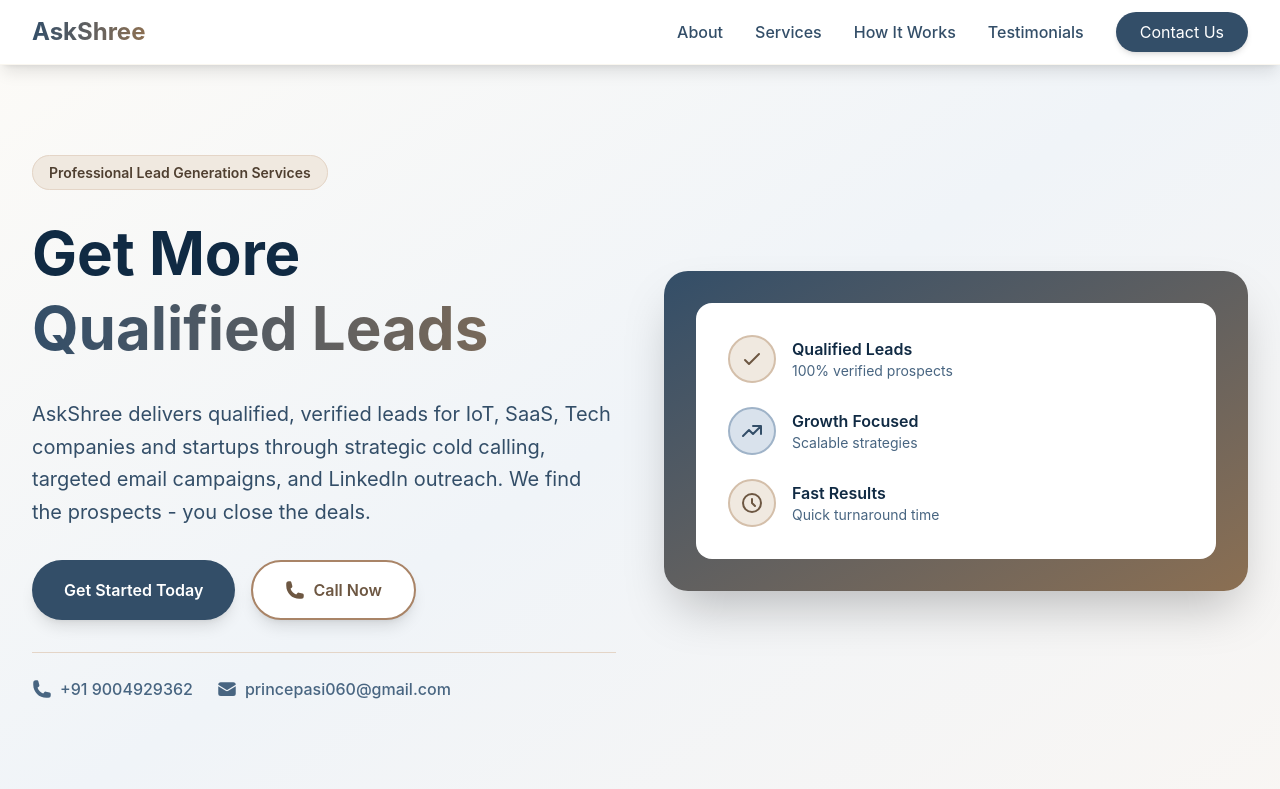
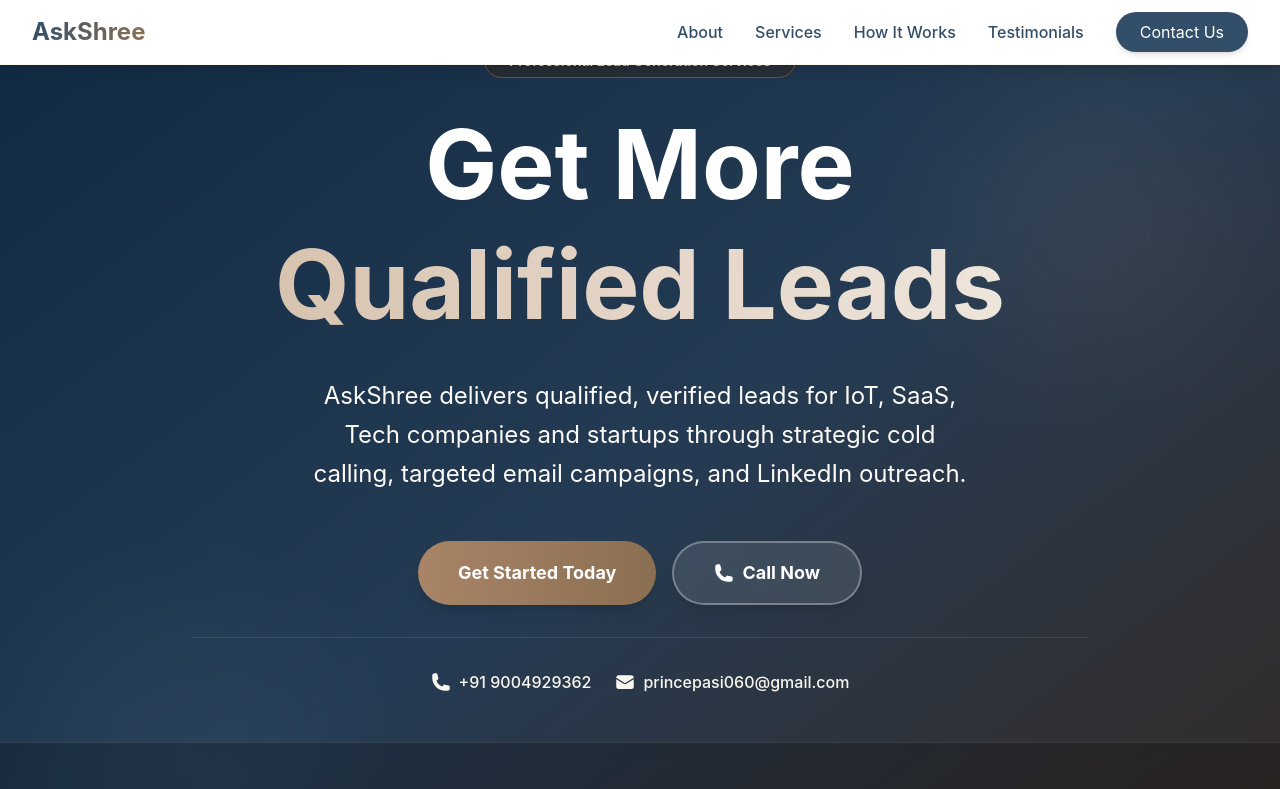
Before and after one commit to Ojas408/askshree-website, a React (Vite) app: page / in a window 1280 px wide. Shown: the top 789 px of the page. Built offline with nearby package versions, Linux system fonts and the light colour scheme.

Commit message:
Redesign hero to be full-screen with dark background and anchoring stats

```diff
--- a/src/components/Hero.tsx
+++ b/src/components/Hero.tsx
@@ -1,4 +1,4 @@
-import { PhoneIcon, EnvelopeIcon } from '@heroicons/react/24/solid';
+import { PhoneIcon, EnvelopeIcon, CheckIcon } from '@heroicons/react/24/solid';
 
 export default function Hero() {
   const scrollToContact = () => {
@@ -8,39 +8,56 @@
     }
   };
 
+  const stats = [
+    { value: '100%', label: 'Qualified Leads' },
+    { value: '24/7', label: 'Support' },
+    { value: 'No', label: 'Long Contracts' }
+  ];
+
   return (
-    <section id="hero" className="pt-20 pb-16 bg-gradient-to-br from-cream-100 via-navy-50 to-brown-50">
-      <div className="max-w-7xl mx-auto px-4 sm:px-6 lg:px-8 py-20">
-        <div className="grid lg:grid-cols-2 gap-12 items-center">
-          {/* Left Column - Text Content */}
-          <div className="space-y-8">
+    <section id="hero" className="relative min-h-screen bg-gradient-to-br from-navy-900 via-navy-800 to-brown-900 flex flex-col overflow-hidden">
+      {/* Background decoration */}
+      <div className="absolute inset-0 opacity-10">
+        <div className="absolute top-20 right-10 w-72 h-72 bg-brown-500 rounded-full blur-3xl"></div>
+        <div className="absolute bottom-20 left-10 w-72 h-72 bg-navy-500 rounded-full blur-3xl"></div>
+      </div>
+
+      {/* Main Content */}
+      <div className="relative flex-1 flex items-center justify-center px-4 sm:px-6 lg:px-8 py-12">
+        <div className="max-w-4xl w-full text-center space-y-8">
+          {/* Badge */}
           <div className="inline-block">
-              <span className="bg-brown-100 text-brown-800 px-4 py-2 rounded-full text-sm font-semibold border border-brown-200">
+            <span className="bg-brown-900/50 text-brown-200 px-6 py-2 rounded-full text-sm font-semibold border border-brown-700 backdrop-blur-sm">
               Professional Lead Generation Services
             </span>
           </div>
 
-            <h1 className="text-5xl md:text-6xl font-bold text-navy-900 leading-tight">
+          {/* Headline */}
+          <div className="space-y-4">
+            <h1 className="text-6xl md:text-7xl lg:text-8xl font-bold text-white leading-tight">
               Get More
-              <span className="block bg-gradient-to-r from-navy-700 to-brown-600 bg-clip-text text-transparent">
+              <span className="block bg-gradient-to-r from-brown-300 via-brown-200 to-brown-100 bg-clip-text text-transparent">
                 Qualified Leads
               </span>
             </h1>
+          </div>
 
-            <p className="text-xl text-navy-700 leading-relaxed">
-              AskShree delivers qualified, verified leads for IoT, SaaS, Tech companies and startups through strategic cold calling, targeted email campaigns, and LinkedIn outreach. We find the prospects - you close the deals.
+          {/* Subheading */}
+          <p className="text-xl md:text-2xl text-cream-100 leading-relaxed max-w-2xl mx-auto">
+            AskShree delivers qualified, verified leads for IoT, SaaS, Tech companies and startups through strategic cold calling, targeted email campaigns, and LinkedIn outreach.
           </p>
 
-            <div className="flex flex-col sm:flex-row gap-4">
+          {/* CTA Buttons */}
+          <div className="flex flex-col sm:flex-row gap-4 justify-center pt-4">
             <button
               onClick={scrollToContact}
-                className="bg-navy-700 text-white px-8 py-4 rounded-full font-semibold hover:bg-navy-800 transition-all shadow-lg hover:shadow-xl transform hover:-translate-y-0.5"
+              className="bg-gradient-to-r from-brown-500 to-brown-600 text-white px-10 py-4 rounded-full font-bold text-lg hover:from-brown-600 hover:to-brown-700 transition-all shadow-lg hover:shadow-2xl transform hover:-translate-y-1"
             >
               Get Started Today
             </button>
             <a
               href="tel:9004929362"
-                className="bg-white text-brown-700 px-8 py-4 rounded-full font-semibold hover:bg-cream-50 transition-all shadow-lg border-2 border-brown-500 flex items-center justify-center gap-2"
+              className="bg-white/10 text-white px-10 py-4 rounded-full font-bold text-lg hover:bg-white/20 transition-all shadow-lg border-2 border-white/30 backdrop-blur-sm flex items-center justify-center gap-2"
             >
               <PhoneIcon className="h-5 w-5" />
               Call Now
@@ -48,61 +65,47 @@
           </div>
 
           {/* Contact Info */}
-            <div className="flex flex-col sm:flex-row gap-6 pt-6 border-t border-brown-200">
-              <a href="tel:9004929362" className="flex items-center gap-2 text-navy-600 hover:text-brown-600 transition-colors font-medium">
+          <div className="flex flex-col sm:flex-row gap-6 justify-center pt-8 border-t border-white/10">
+            <a href="tel:9004929362" className="flex items-center gap-2 text-cream-200 hover:text-brown-300 transition-colors font-medium">
               <PhoneIcon className="h-5 w-5" />
               <span>+91 9004929362</span>
             </a>
-              <a href="mailto:princepasi060@gmail.com" className="flex items-center gap-2 text-navy-600 hover:text-brown-600 transition-colors font-medium">
+            <a href="mailto:princepasi060@gmail.com" className="flex items-center gap-2 text-cream-200 hover:text-brown-300 transition-colors font-medium">
               <EnvelopeIcon className="h-5 w-5" />
               <span>princepasi060@gmail.com</span>
             </a>
           </div>
         </div>
+      </div>
 
-          {/* Right Column - Visual Element */}
-          <div className="relative">
-            <div className="bg-gradient-to-br from-navy-700 to-brown-600 rounded-3xl p-8 shadow-2xl transform hover:scale-105 transition-transform">
-              <div className="bg-white rounded-2xl p-8 space-y-6">
-                <div className="flex items-center gap-4">
-                  <div className="w-12 h-12 bg-brown-100 rounded-full flex items-center justify-center border-2 border-brown-300">
-                    <svg className="w-6 h-6 text-brown-700" fill="none" stroke="currentColor" viewBox="0 0 24 24">
-                      <path strokeLinecap="round" strokeLinejoin="round" strokeWidth={2} d="M5 13l4 4L19 7" />
-                    </svg>
+      {/* Anchoring Stats at Bottom */}
+      <div className="relative border-t border-white/10 bg-black/20 backdrop-blur-sm">
+        <div className="max-w-7xl mx-auto px-4 sm:px-6 lg:px-8 py-12">
+          <div className="grid md:grid-cols-3 gap-8">
+            {stats.map((stat, index) => (
+              <div key={index} className="text-center space-y-2">
+                <div className="flex justify-center mb-3">
+                  <div className="w-10 h-10 bg-gradient-to-br from-brown-400 to-brown-600 rounded-full flex items-center justify-center">
+                    <CheckIcon className="h-6 w-6 text-white" />
                   </div>
-                  <div>
-                    <h3 className="font-semibold text-navy-900">Qualified Leads</h3>
-                    <p className="text-sm text-navy-600">100% verified prospects</p>
+                </div>
+                <div className="text-4xl md:text-5xl font-bold text-transparent bg-gradient-to-r from-brown-300 to-brown-100 bg-clip-text">
+                  {stat.value}
+                </div>
+                <div className="text-cream-200 font-medium">
+                  {stat.label}
+                </div>
+              </div>
+            ))}
+          </div>
         </div>
       </div>
 
-                <div className="flex items-center gap-4">
-                  <div className="w-12 h-12 bg-navy-100 rounded-full flex items-center justify-center border-2 border-navy-300">
-                    <svg className="w-6 h-6 text-navy-700" fill="none" stroke="currentColor" viewBox="0 0 24 24">
-                      <path strokeLinecap="round" strokeLinejoin="round" strokeWidth={2} d="M13 7h8m0 0v8m0-8l-8 8-4-4-6 6" />
+      {/* Scroll indicator */}
+      <div className="absolute bottom-4 left-1/2 transform -translate-x-1/2 animate-bounce">
+        <svg className="w-6 h-6 text-cream-200" fill="none" stroke="currentColor" viewBox="0 0 24 24">
+          <path strokeLinecap="round" strokeLinejoin="round" strokeWidth={2} d="M19 14l-7 7m0 0l-7-7m7 7V3" />
         </svg>
-                  </div>
-                  <div>
-                    <h3 className="font-semibold text-navy-900">Growth Focused</h3>
-                    <p className="text-sm text-navy-600">Scalable strategies</p>
-                  </div>
-                </div>
-
-                <div className="flex items-center gap-4">
-                  <div className="w-12 h-12 bg-brown-100 rounded-full flex items-center justify-center border-2 border-brown-300">
-                    <svg className="w-6 h-6 text-brown-700" fill="none" stroke="currentColor" viewBox="0 0 24 24">
-                      <path strokeLinecap="round" strokeLinejoin="round" strokeWidth={2} d="M12 8v4l3 3m6-3a9 9 0 11-18 0 9 9 0 0118 0z" />
-                    </svg>
-                  </div>
-                  <div>
-                    <h3 className="font-semibold text-navy-900">Fast Results</h3>
-                    <p className="text-sm text-navy-600">Quick turnaround time</p>
-                  </div>
-                </div>
-              </div>
-            </div>
-          </div>
-        </div>
       </div>
     </section>
   );
```
Lines whose indentation alone changed are shown as unchanged.
